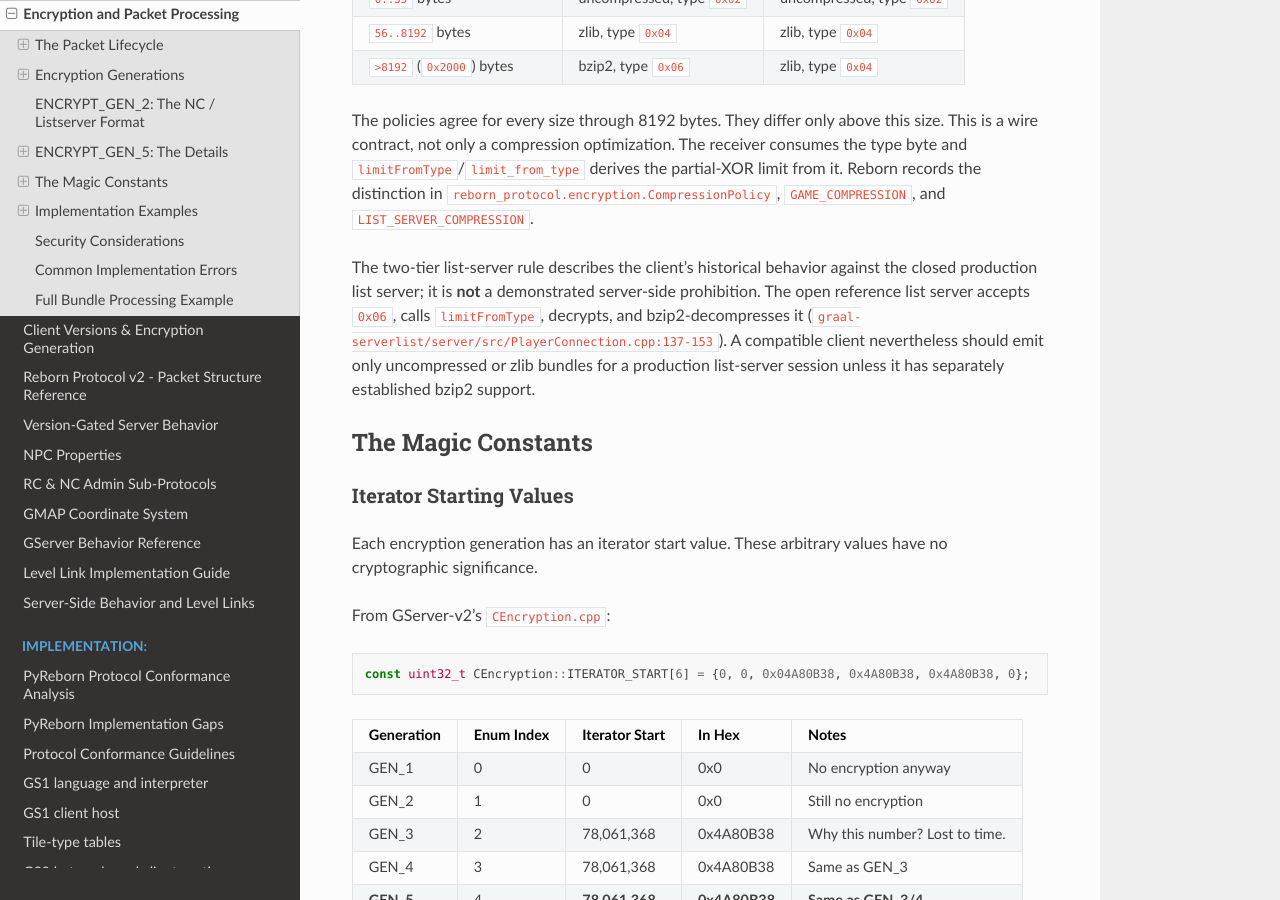
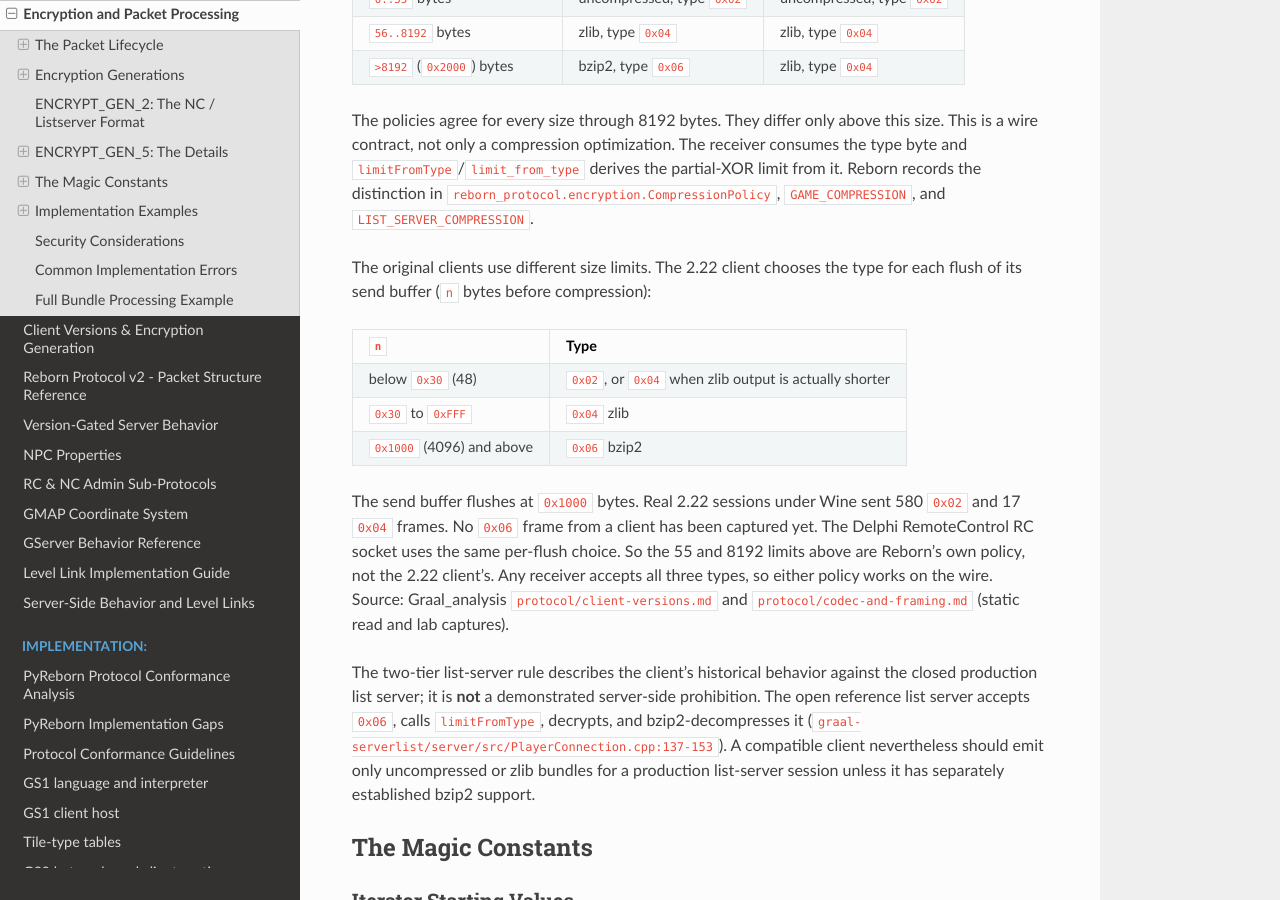
Before and after one commit to hosler/reborn-protocol-docs, a Sphinx documentation site: the page built from docs/protocol/encryption.md, in a window 1280 px wide and 900 px high, scrolled down 4898 px. Built offline with Sphinx 7.4.7 and the Read the Docs theme 3.1.0, drawn with Linux system fonts in a browser that asks for light colours.

Commit message:
GEN_5: compression limits the 2.22 client actually uses
The 2.22 client switches to zlib at 0x30 bytes and to bzip2 at 0x1000,
not at 55 and 8192. Both policies interoperate; this records the
difference.

Co-Authored-By: Claude Opus 5.5 <noreply@anthropic.com>
Claude-Session: https://claude.ai/code/session_01UG2SqjaqQT1odsYRASRQct

```diff
--- a/docs/protocol/encryption.md
+++ b/docs/protocol/encryption.md
@@ -235,6 +235,25 @@ the partial-XOR limit from it. Reborn records the distinction in
 `reborn_protocol.encryption.CompressionPolicy`, `GAME_COMPRESSION`, and
 `LIST_SERVER_COMPRESSION`.
 
+The original clients use different size limits. The 2.22 client chooses the type for each
+flush of its send buffer (`n` bytes before compression):
+
+| `n` | Type |
+|---|---|
+| below `0x30` (48) | `0x02`, or `0x04` when zlib output is actually shorter |
+| `0x30` to `0xFFF` | `0x04` zlib |
+| `0x1000` (4096) and above | `0x06` bzip2 |
+
+The send buffer flushes at `0x1000` bytes. Real 2.22 sessions under Wine sent 580 `0x02` and
+17 `0x04` frames. No `0x06` frame from a client has been captured yet. The Delphi
+RemoteControl RC socket uses the same per-flush choice. So the 55 and 8192 limits above are
+Reborn's own policy, not the 2.22 client's. Any receiver accepts all three
+types, so either policy works on the wire. Source: Graal_analysis
+[`protocol/client-versions.md`](https://github.com/squirelworks/Graal_analysis/blob/main/protocol/client-versions.md)
+and
+[`protocol/codec-and-framing.md`](https://github.com/squirelworks/Graal_analysis/blob/main/protocol/codec-and-framing.md)
+(static read and lab captures).
+
 The two-tier list-server rule describes the client's historical behavior
 against the closed production list server; it is **not** a demonstrated
 server-side prohibition. The open reference list server accepts `0x06`, calls
```
